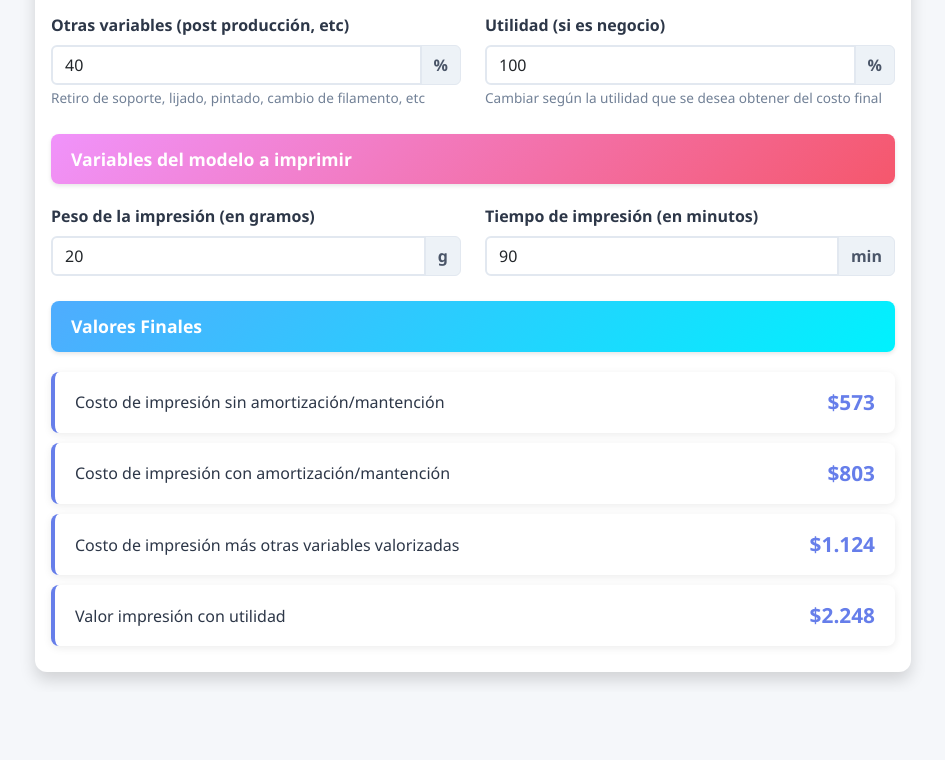
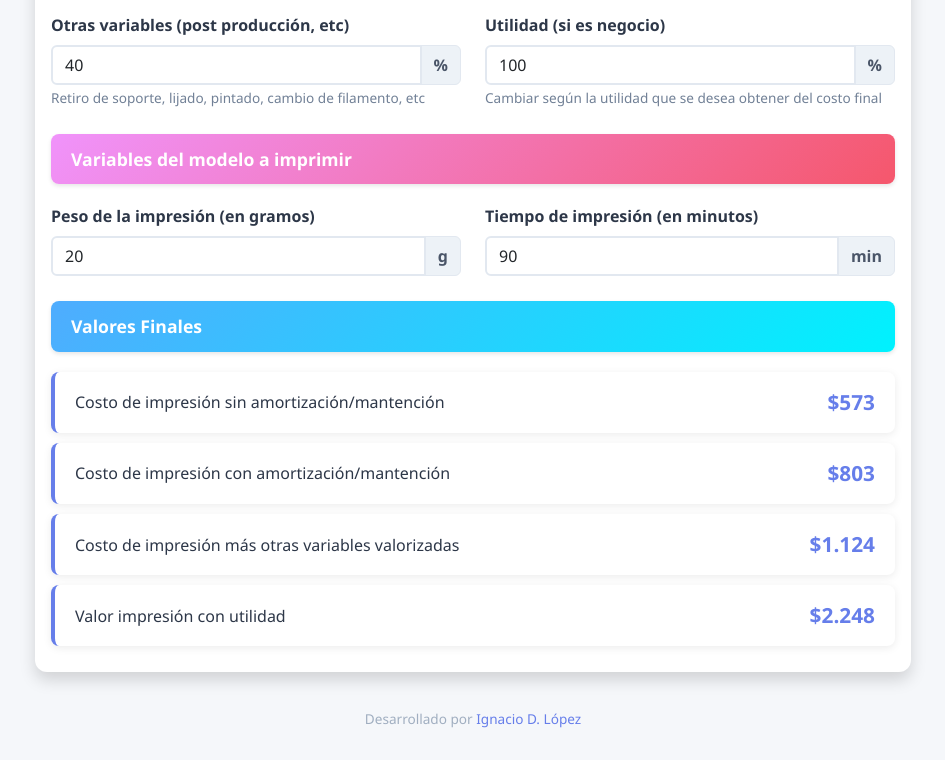
Before and after one commit to ignaciodlopez/Calcu3D, a plain HTML site: page index.html in a window 1280 px wide. Shown: the part 446-1206 px from the top of the page, without its empty margins (167-1112 px from the left). Before the commit the page ends 1138 px from the top, so only its background shows below. Drawn offline with nearby package versions, Linux system fonts and the light colour scheme.

Commit message:
Add footer and Cloudflare deployment config
Added a footer to index.html with developer attribution and corresponding styles in styles.css. Introduced wrangler.json configuration for deploying the site as a static site on Cloudflare Pages.

```diff
--- a/index.html
+++ b/index.html
@@ -130,6 +130,12 @@
         </div>
     </div>
 
+    <footer class="footer mt-4 py-3 text-center">
+        <div class="container">
+            <span class="text-muted">Desarrollado por <a href="https://www.ignaciodlopez.com/" target="_blank" rel="noopener noreferrer">Ignacio D. López</a></span>
+        </div>
+    </footer>
+
     <script src="https://cdn.jsdelivr.net/npm/bootstrap@5.3.2/dist/js/bootstrap.bundle.min.js"></script>
     <script src="calculator.js"></script>
 </body>
--- a/styles.css
+++ b/styles.css
@@ -191,3 +191,40 @@ body.dark-mode .dark-mode-toggle {
     color: #f0e68c;
     border-color: #30363d;
 }
+
+/* Footer */
+.footer {
+    background-color: transparent;
+    border-top: none;
+    margin-top: 20px;
+    padding: 10px 0 !important;
+}
+
+.footer .text-muted {
+    color: #a0aec0 !important;
+    font-size: 0.85rem;
+}
+
+.footer a {
+    color: #667eea;
+    text-decoration: none;
+    font-weight: 500;
+    transition: color 0.3s ease;
+}
+
+.footer a:hover {
+    color: #764ba2;
+    text-decoration: underline;
+}
+
+body.dark-mode .footer .text-muted {
+    color: #6e7681 !important;
+}
+
+body.dark-mode .footer a {
+    color: #58a6ff;
+}
+
+body.dark-mode .footer a:hover {
+    color: #79c0ff;
+}
```
Also changed, not shown: wrangler.json (added, +8 -0 lines).
